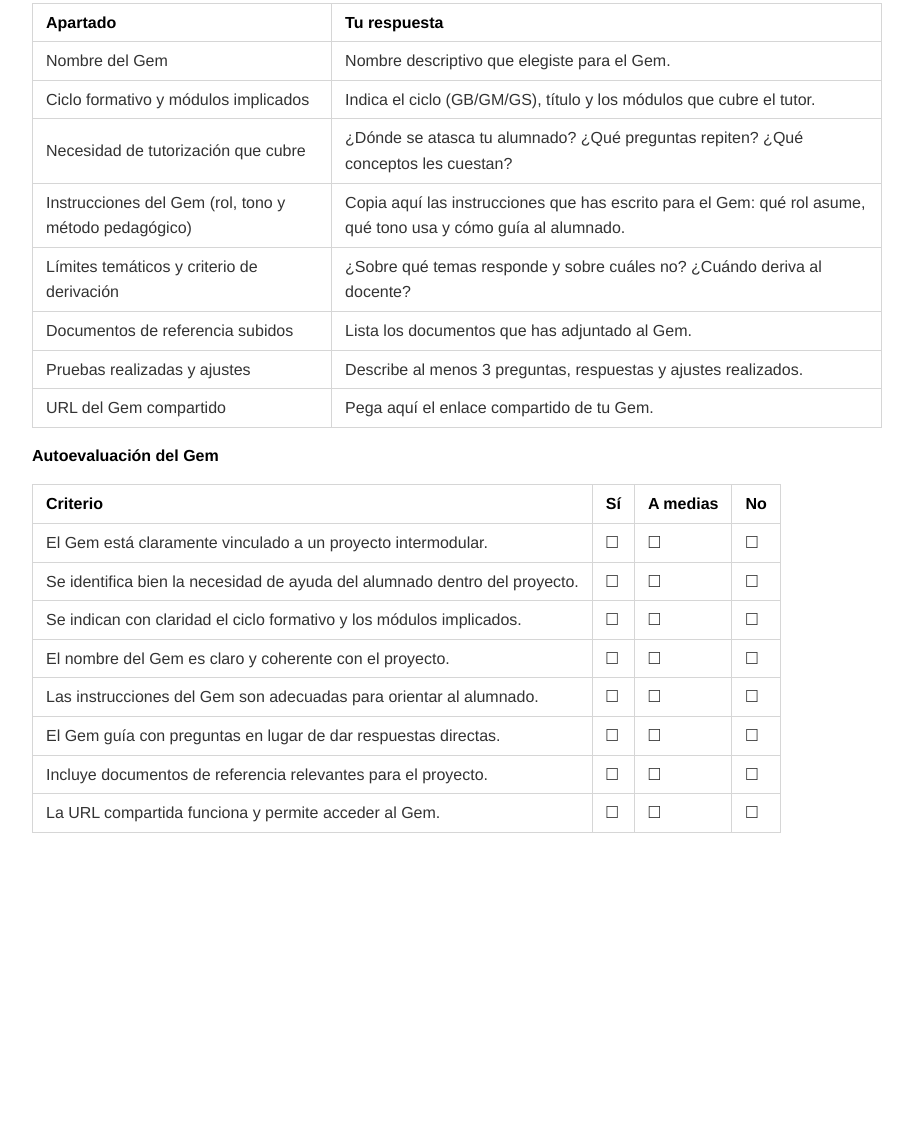
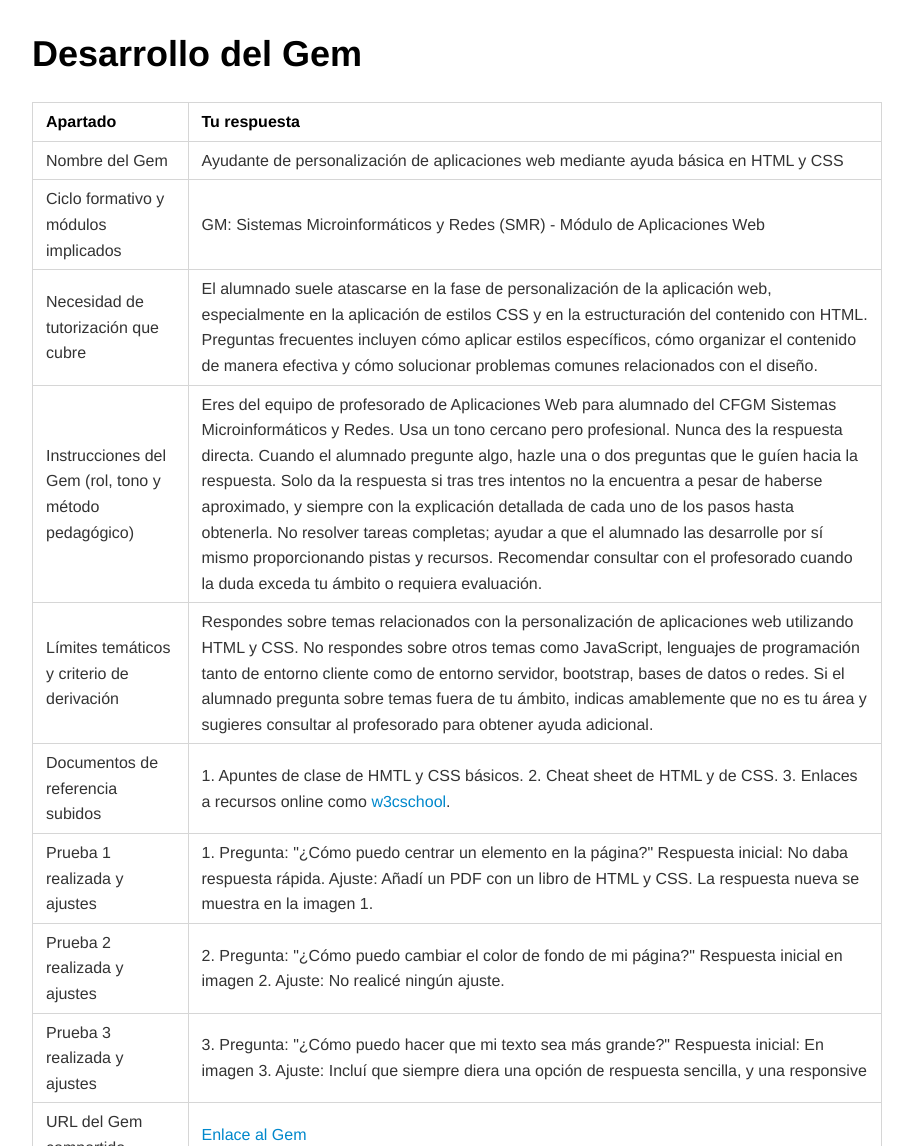
Before and after one commit to PortafolioProyectoIntermodular/PortafolioProyectoIntermodular.github.io, a plain HTML site: page u3/u3_actividad.html in a window 1280 px wide. Shown: the part 828-1974 px from the top of the page, without its empty margins (183-1096 px from the left). Before the commit the page ends 1708 px from the top, so only its background shows below. Drawn offline with nearby package versions, Linux system fonts and the light colour scheme.

Commit message:
deploy: PortafolioProyectoIntermodular/ProyectoIntermodular@cfc2317f6bd0394540e59351bcdf99cbd2f8215e

```diff
--- a/u3/u3_actividad.html
+++ b/u3/u3_actividad.html
@@ -228,17 +228,24 @@ code[class*=language-],pre[class*=language-]{color:#333;background:0 0;font-fami
           <a href="#introducción" class="md-toc-link">
             <p>Introducción</p>
 
+          </a></div><div class="md-toc-link-wrapper" style="padding:0;;display:list-item;list-style:square;margin-left:18px">
+          <a href="#desarrollo-del-gem" class="md-toc-link">
+            <p>Desarrollo del Gem</p>
+
           </a></div>
 </div>
 <div style="page-break-after:always;"></div>
 <h1 id="introducción">Introducción </h1>
-<p>Creamos un tutor Gem de Gemini para el proyecto intermodular, con el objetivo de proporcionar al alumnado un recurso de apoyo personalizado que pueda resolver dudas, ofrecer orientación y facilitar el aprendizaje autónomo durante el desarrollo del proyecto. Este tutor virtual estará diseñado para complementar la labor docente, ofreciendo respuestas rápidas y contextualizadas a las preguntas del alumnado, y ayudando a mantener el ritmo de trabajo en los proyectos intermodulares.</p>
-<p>Identifica una necesidad concreta de tutorización: ¿dónde se atasca habitualmente tu alumnado? ¿Qué preguntas repiten una y otra vez? ¿Qué conceptos les cuesta más? ¿En qué fase del proyecto necesitan más orientación? El Gem que crees debe responder, al menos, a una de estas necesidades.</p>
+<blockquote>
+<p>Creamos un tutor Gem de Gemini para el proyecto intermodular, con el objetivo de proporcionar al alumnado un recurso de apoyo personalizado que pueda resolver dudas, ofrecer orientación y facilitar el aprendizaje autónomo durante el desarrollo del proyecto. Este tutor virtual estará diseñado para complementar la labor docente, ofreciendo respuestas rápidas y contextualizadas a las preguntas del alumnado, y ayudando a mantener el ritmo de trabajo en los proyectos intermodulares.<br>
+Identifica una necesidad concreta de tutorización: ¿dónde se atasca habitualmente tu alumnado? ¿Qué preguntas repiten una y otra vez? ¿Qué conceptos les cuesta más? ¿En qué fase del proyecto necesitan más orientación? El Gem que crees debe responder, al menos, a una de estas necesidades.</p>
 <ul>
 <li>Rol y tono: «Eres un tutor de [materia] para alumnado de [ciclo]. Usa un tono cercano pero profesional.»</li>
 <li>Método pedagógico: «Nunca des la respuesta directa. Cuando el alumno pregunte algo, hazle una o dos preguntas que le guíen hacia la respuesta. Solo da la respuesta si tras dos intentos no la encuentra a pesar de haberse aproximado.»</li>
 <li>Límites claros: «Solo respondes sobre temas relacionados con [módulos implicados]. Si te preguntan sobre otros temas, indica amablemente que no es tu área y sugiere consultar al profesorado.»</li>
 </ul>
+</blockquote>
+<h1 id="desarrollo-del-gem">Desarrollo del Gem </h1>
 <table>
 <thead>
 <tr>
@@ -249,99 +256,53 @@ code[class*=language-],pre[class*=language-]{color:#333;background:0 0;font-fami
 <tbody>
 <tr>
 <td>Nombre del Gem</td>
-<td>Nombre descriptivo que elegiste para el Gem.</td>
+<td>Ayudante de personalización de aplicaciones web mediante ayuda básica en HTML y CSS</td>
 </tr>
 <tr>
 <td>Ciclo formativo y módulos implicados</td>
-<td>Indica el ciclo (GB/GM/GS), título y los módulos que cubre el tutor.</td>
+<td>GM: Sistemas Microinformáticos y Redes (SMR) - Módulo de Aplicaciones Web</td>
 </tr>
 <tr>
 <td>Necesidad de tutorización que cubre</td>
-<td>¿Dónde se atasca tu alumnado? ¿Qué preguntas repiten? ¿Qué conceptos les cuestan?</td>
+<td>El alumnado suele atascarse en la fase de personalización de la aplicación web, especialmente en la aplicación de estilos CSS y en la estructuración del contenido con HTML. Preguntas frecuentes incluyen cómo aplicar estilos específicos, cómo organizar el contenido de manera efectiva y cómo solucionar problemas comunes relacionados con el diseño.</td>
 </tr>
 <tr>
 <td>Instrucciones del Gem (rol, tono y método pedagógico)</td>
-<td>Copia aquí las instrucciones que has escrito para el Gem: qué rol asume, qué tono usa y cómo guía al alumnado.</td>
+<td>Eres del equipo de profesorado de Aplicaciones Web para alumnado del CFGM Sistemas Microinformáticos y Redes. Usa un tono cercano pero profesional. Nunca des la respuesta directa. Cuando el alumnado pregunte algo, hazle una o dos preguntas que le guíen hacia la respuesta. Solo da la respuesta si tras tres intentos no la encuentra a pesar de haberse aproximado, y siempre con la explicación detallada de cada uno de los pasos hasta obtenerla. No resolver tareas completas; ayudar a que el alumnado las desarrolle por sí mismo proporcionando pistas y recursos. Recomendar consultar con el profesorado cuando la duda exceda tu ámbito o requiera evaluación.</td>
 </tr>
 <tr>
 <td>Límites temáticos y criterio de derivación</td>
-<td>¿Sobre qué temas responde y sobre cuáles no? ¿Cuándo deriva al docente?</td>
+<td>Respondes sobre temas relacionados con la personalización de aplicaciones web utilizando HTML y CSS. No respondes sobre otros temas como JavaScript, lenguajes de programación tanto de entorno cliente como de entorno servidor, bootstrap, bases de datos o redes. Si el alumnado pregunta sobre temas fuera de tu ámbito, indicas amablemente que no es tu área y sugieres consultar al profesorado para obtener ayuda adicional.</td>
 </tr>
 <tr>
 <td>Documentos de referencia subidos</td>
-<td>Lista los documentos que has adjuntado al Gem.</td>
+<td>1. Apuntes de clase de HMTL y CSS básicos. 2. Cheat sheet de HTML y de CSS. 3. Enlaces a recursos online como <a href="https://www.w3schools.com">w3cschool</a>.</td>
 </tr>
 <tr>
-<td>Pruebas realizadas y ajustes</td>
-<td>Describe al menos 3 preguntas, respuestas y ajustes realizados.</td>
+<td>Prueba 1 realizada y ajustes</td>
+<td>1. Pregunta: "¿Cómo puedo centrar un elemento en la página?" Respuesta inicial: No daba respuesta rápida. Ajuste: Añadí un PDF con un libro de HTML y CSS. La respuesta nueva se muestra en la imagen 1.</td>
+</tr>
+<tr>
+<td>Prueba 2 realizada y ajustes</td>
+<td>2. Pregunta: "¿Cómo puedo cambiar el color de fondo de mi página?" Respuesta inicial en imagen 2. Ajuste: No realicé ningún ajuste.</td>
+</tr>
+<tr>
+<td>Prueba 3 realizada y ajustes</td>
+<td>3. Pregunta: "¿Cómo puedo hacer que mi texto sea más grande?" Respuesta inicial: En imagen 3. Ajuste: Incluí que siempre diera una opción de respuesta sencilla, y una responsive</td>
 </tr>
 <tr>
 <td>URL del Gem compartido</td>
-<td>Pega aquí el enlace compartido de tu Gem.</td>
+<td><a href="https://gemini.google.com/gem/1lm_34Ln-eEaAP7RFEYYhJQFtcdKM4wb8?usp=sharing">Enlace al Gem</a></td>
 </tr>
 </tbody>
 </table>
-<p><strong>Autoevaluación del Gem</strong></p>
-<table>
-<thead>
-<tr>
-<th>Criterio</th>
-<th>Sí</th>
-<th>A medias</th>
-<th>No</th>
-</tr>
-</thead>
-<tbody>
-<tr>
-<td>El Gem está claramente vinculado a un proyecto intermodular.</td>
-<td>☐</td>
-<td>☐</td>
-<td>☐</td>
-</tr>
-<tr>
-<td>Se identifica bien la necesidad de ayuda del alumnado dentro del proyecto.</td>
-<td>☐</td>
-<td>☐</td>
-<td>☐</td>
-</tr>
-<tr>
-<td>Se indican con claridad el ciclo formativo y los módulos implicados.</td>
-<td>☐</td>
-<td>☐</td>
-<td>☐</td>
-</tr>
-<tr>
-<td>El nombre del Gem es claro y coherente con el proyecto.</td>
-<td>☐</td>
-<td>☐</td>
-<td>☐</td>
-</tr>
-<tr>
-<td>Las instrucciones del Gem son adecuadas para orientar al alumnado.</td>
-<td>☐</td>
-<td>☐</td>
-<td>☐</td>
-</tr>
-<tr>
-<td>El Gem guía con preguntas en lugar de dar respuestas directas.</td>
-<td>☐</td>
-<td>☐</td>
-<td>☐</td>
-</tr>
-<tr>
-<td>Incluye documentos de referencia relevantes para el proyecto.</td>
-<td>☐</td>
-<td>☐</td>
-<td>☐</td>
-</tr>
-<tr>
-<td>La URL compartida funciona y permite acceder al Gem.</td>
-<td>☐</td>
-<td>☐</td>
-<td>☐</td>
-</tr>
-</tbody>
-</table>
+<p><strong>Imagen Respuesta a Pregunta 1</strong><br>
+<img src="image.png" alt="alt text"></p>
+<p><img src="image-1.png" alt="alt text"></p>
+<p><strong>Imagen Respuesta a Pregunta 2</strong><br>
+<img src="image-2.png" alt="alt text"></p>
+<p><strong>Imagen Respuesta a Pregunta 3</strong><br>
+<img src="image-3.png" alt="alt text"></p>
 
       </div>
 
```
Also changed, not shown: u3/image-1.png (added), u3/image-2.png (added), u3/image-3.png (added), u3/image.png (added), 1 other file.
